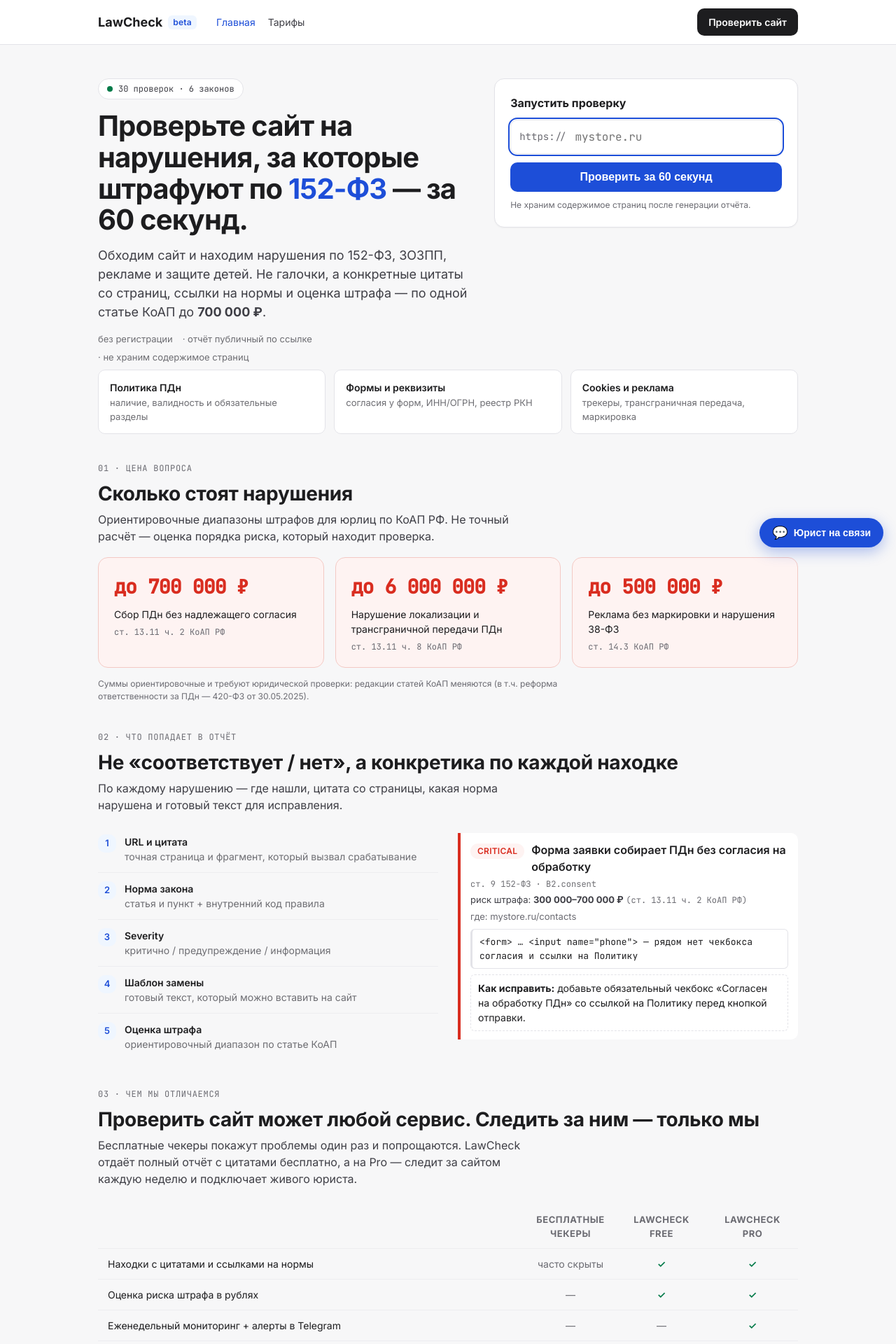
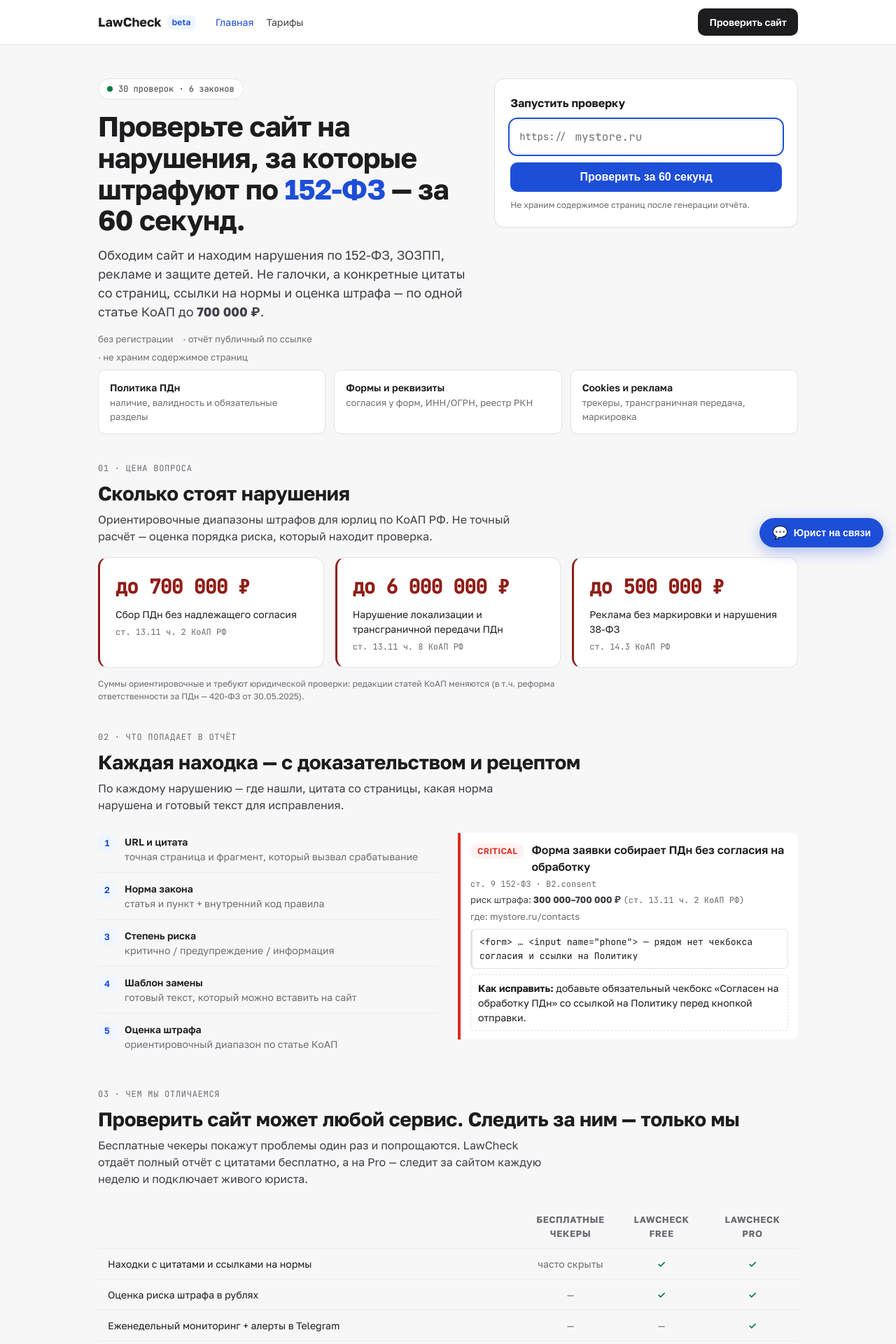
Before and after one commit to lawcheck/lawcheck, a FastAPI app: page / in a window 1280 px wide. Shown: the top 1920 px of the page at 70% size. Run offline with FastAPI, Linux system fonts and the light colour scheme; data that the repository does not hold is empty.

Commit message:
style(web): Golos Text вместо Inter, чернильный цвет денег, копирайт блока отчёта
- шрифт: Golos Text (ParaType, OFL, кириллица родная) переменным файлом
  400-700 — два woff2 вместо восьми; селфхост сохранён, Inter в фолбэке
- деньги/штрафы в маркетинге: токен --risk #8f1d18 (чернильно-кирпичный)
  вместо алертного --crit; карточки штрафов — белые с левым ребром, как
  находки в отчёте, а не розовые плашки; --crit остался severity-цветом
- заголовок «Не "соответствует / нет"...» -> «Каждая находка — с
  доказательством и рецептом»; Severity -> «Степень риска»
- ::selection в брендовом синем; URL в шапке отчёта на мобиле 18px

Co-Authored-By: Claude Fable 5 <noreply@anthropic.com>

```diff
--- a/lawcheck/web/static/fonts/fonts.css
+++ b/lawcheck/web/static/fonts/fonts.css
@@ -94,3 +94,22 @@
   src: url('/static/fonts/jetbrains-mono-500-latin.woff2') format('woff2');
   unicode-range: U+0000-00FF, U+0131, U+0152-0153, U+02BB-02BC, U+02C6, U+02DA, U+02DC, U+0304, U+0308, U+0329, U+2000-206F, U+20AC, U+2122, U+2191, U+2193, U+2212, U+2215, U+FEFF, U+FFFD;
 }
+
+/* Golos Text (ParaType, OFL) — переменный шрифт, один файл на все веса 400-700.
+   Кириллица — родная, рисован от неё, а не досубсечен как у Inter. */
+@font-face {
+  font-family: 'Golos Text';
+  font-style: normal;
+  font-weight: 400 700;
+  font-display: swap;
+  src: url('/static/fonts/golos-text-var-cyrillic.woff2') format('woff2');
+  unicode-range: U+0301, U+0400-045F, U+0490-0491, U+04B0-04B1, U+2116;
+}
+@font-face {
+  font-family: 'Golos Text';
+  font-style: normal;
+  font-weight: 400 700;
+  font-display: swap;
+  src: url('/static/fonts/golos-text-var-latin.woff2') format('woff2');
+  unicode-range: U+0000-00FF, U+0131, U+0152-0153, U+02BB-02BC, U+02C6, U+02DA, U+02DC, U+0304, U+0308, U+0329, U+2000-206F, U+20AC, U+2122, U+2191, U+2193, U+2212, U+2215, U+FEFF, U+FFFD;
+}
--- a/lawcheck/web/templates/base.html
+++ b/lawcheck/web/templates/base.html
@@ -35,6 +35,9 @@
       --warn: #dc6803;   --warn-soft: #fffaeb;
       --info: #1570ef;   --info-soft: #eff6ff;
       --ok:   #027a48;   --ok-soft:   #ecfdf3;
+      /* деньги/штрафы в маркетинге: чернильно-кирпичный вместо алертного алого —
+         серьёзность без «пожарной сигнализации»; --crit остаётся severity-цветом отчёта */
+      --risk: #8f1d18;
       /* алиасы для совместимости со старыми шаблонами */
       --bg: var(--page);
       --card: var(--surface);
@@ -49,9 +52,10 @@
       --r-s: 6px; --r-m: 10px; --r-l: 14px; --r-full: 999px;
     }
     * { box-sizing: border-box; }
+    ::selection { background: rgba(29, 78, 216, .16); }
     body {
       margin: 0; padding: 0;
-      font-family: "Inter", -apple-system, BlinkMacSystemFont, "Segoe UI", system-ui, sans-serif;
+      font-family: "Golos Text", "Inter", -apple-system, BlinkMacSystemFont, "Segoe UI", system-ui, sans-serif;
       background: var(--page); color: var(--ink);
       line-height: 1.5;
     }
@@ -139,14 +143,15 @@
     @media (max-width: 640px) { .numbers { grid-template-columns: minmax(0, 1fr); } }
     .numbers .n { background: var(--surface); border: 1px solid var(--line); border-radius: var(--r-l); padding: 22px; }
     .numbers .n .big { font-family: var(--mono); font-size: var(--t-h2); font-weight: 600; letter-spacing: -0.03em; white-space: nowrap; }
-    .numbers .n .big.crit { color: var(--crit); }
+    .numbers .n .big.crit { color: var(--risk); }
     .numbers .n .cap { color: var(--muted); font-size: var(--t-m); margin-top: 4px; }
     .numbers .n .src { color: var(--faint); font-size: var(--t-xs); margin-top: 6px; }
 
     .fine-cards { display: grid; grid-template-columns: repeat(3, minmax(0, 1fr)); gap: 16px; }
     @media (max-width: 640px) { .fine-cards { grid-template-columns: minmax(0, 1fr); } }
-    .fine-card { background: var(--crit-soft); border: 1px solid #f3c9c4; border-radius: var(--r-l); padding: 20px 22px; }
-    .fine-card .amount { font-family: var(--mono); font-size: var(--t-h2); font-weight: 600; letter-spacing: -0.03em; color: var(--crit); white-space: nowrap; }
+    /* карточка штрафа говорит языком находки из отчёта (левое ребро), а не алертной плашки */
+    .fine-card { background: var(--surface); border: 1px solid var(--line); border-left: 3px solid var(--risk); border-radius: var(--r-l); padding: 20px 22px; }
+    .fine-card .amount { font-family: var(--mono); font-size: var(--t-h2); font-weight: 600; letter-spacing: -0.03em; color: var(--risk); white-space: nowrap; }
     .fine-card .reason { font-size: var(--t-m); color: var(--ink); margin-top: 8px; }
     .fine-card .src { font-family: var(--mono); font-size: var(--t-xs); color: var(--faint); margin-top: 6px; }
     .fine-disclaimer { font-size: var(--t-xs); color: var(--faint); margin-top: 14px; max-width: 720px; }
@@ -176,7 +181,7 @@
     @media (max-width: 820px) { .price-hero h1 { font-size: var(--t-h2); } }
     .price-hero p { color: var(--ink-soft); margin: 0; }
     .price-hero .price-math { margin-top: 10px; font-size: var(--t-m); color: var(--muted); }
-    .price-hero .price-math strong { color: var(--crit); }
+    .price-hero .price-math strong { color: var(--risk); }
     .plans { display: grid; grid-template-columns: repeat(3, minmax(0, 1fr)); gap: 16px; align-items: start; }
     @media (max-width: 880px) { .plans { grid-template-columns: minmax(0, 1fr); } }
     .plan { background: var(--surface); border: 1px solid var(--line); border-radius: var(--r-l); padding: 24px; }
@@ -184,7 +189,7 @@
     .plan .rec-badge { position: absolute; top: -11px; left: 24px; background: var(--brand); color: #fff; font-size: var(--t-xs); font-weight: 600; border-radius: var(--r-full); padding: 3px 12px; }
     .plan .name { font-weight: 600; font-size: var(--t-xl); }
     .plan .price { font-family: var(--mono); font-size: var(--t-h2); font-weight: 600; margin: 10px 0 2px; }
-    .plan .price small { font-family: "Inter", sans-serif; font-size: var(--t-m); font-weight: 400; color: var(--muted); }
+    .plan .price small { font-family: "Golos Text", "Inter", sans-serif; font-size: var(--t-m); font-weight: 400; color: var(--muted); }
     .plan .price-note { font-size: var(--t-s); color: var(--faint); min-height: 18px; }
     .plan ul { list-style: none; margin: 16px 0; padding: 0; }
     .plan ul li { font-size: var(--t-m); color: var(--ink-soft); padding: 6px 0 6px 22px; position: relative; }
@@ -268,6 +273,7 @@
     /* --- Отчёт: хедер скана --- */
     .scan-head { display: flex; justify-content: space-between; align-items: flex-start; gap: 16px; flex-wrap: wrap; }
     .scan-head .url { font-family: var(--mono); font-size: var(--t-h3); font-weight: 500; margin: 0 0 6px; word-break: break-all; }
+    @media (max-width: 640px) { .scan-head .url { font-size: var(--t-xl); } }
     .scan-head .stamp { color: var(--faint); font-size: var(--t-s); font-family: var(--mono); }
     .badge { display: inline-block; font-size: var(--t-xs); font-weight: 600; border-radius: var(--r-s); padding: 2px 8px; vertical-align: 2px; margin-left: 8px; }
     .badge.https { background: var(--ok-soft); color: var(--ok); }
--- a/lawcheck/web/templates/index.html
+++ b/lawcheck/web/templates/index.html
@@ -55,13 +55,13 @@
 
 <section class="section">
   <div class="kicker numbered">что попадает в отчёт</div>
-  <h2>Не «соответствует / нет», а конкретика по каждой находке</h2>
+  <h2>Каждая находка — с доказательством и рецептом</h2>
   <p class="lead">По каждому нарушению — где нашли, цитата со страницы, какая норма нарушена и готовый текст для исправления.</p>
   <div class="what-grid">
     <ul class="checklist">
       <li><span class="num">1</span><div><div class="ct">URL и цитата</div><div class="cd">точная страница и фрагмент, который вызвал срабатывание</div></div></li>
       <li><span class="num">2</span><div><div class="ct">Норма закона</div><div class="cd">статья и пункт + внутренний код правила</div></div></li>
-      <li><span class="num">3</span><div><div class="ct">Severity</div><div class="cd">критично / предупреждение / информация</div></div></li>
+      <li><span class="num">3</span><div><div class="ct">Степень риска</div><div class="cd">критично / предупреждение / информация</div></div></li>
       <li><span class="num">4</span><div><div class="ct">Шаблон замены</div><div class="cd">готовый текст, который можно вставить на сайт</div></div></li>
       <li><span class="num">5</span><div><div class="ct">Оценка штрафа</div><div class="cd">ориентировочный диапазон по статье КоАП</div></div></li>
     </ul>
```
Also changed, not shown: lawcheck/web/static/fonts/golos-text-var-cyrillic.woff2 (added), lawcheck/web/static/fonts/golos-text-var-latin.woff2 (added).
